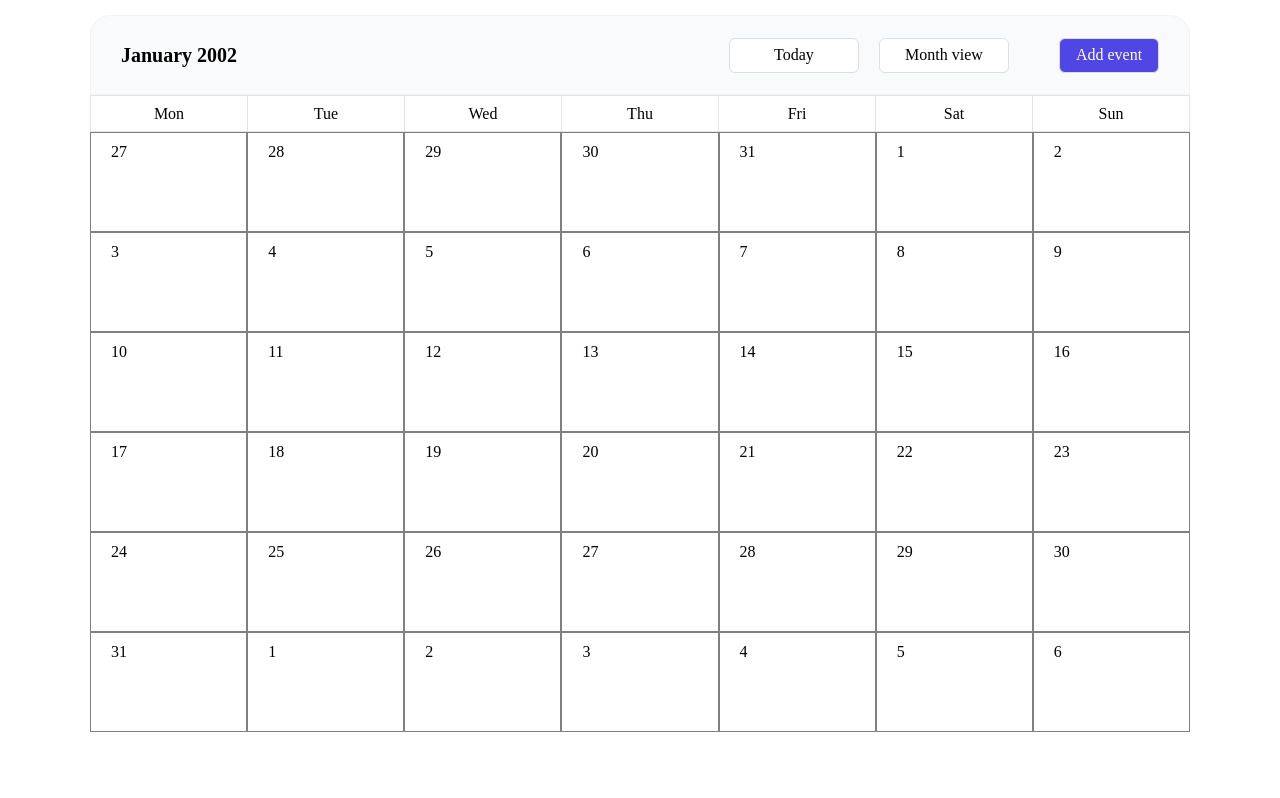
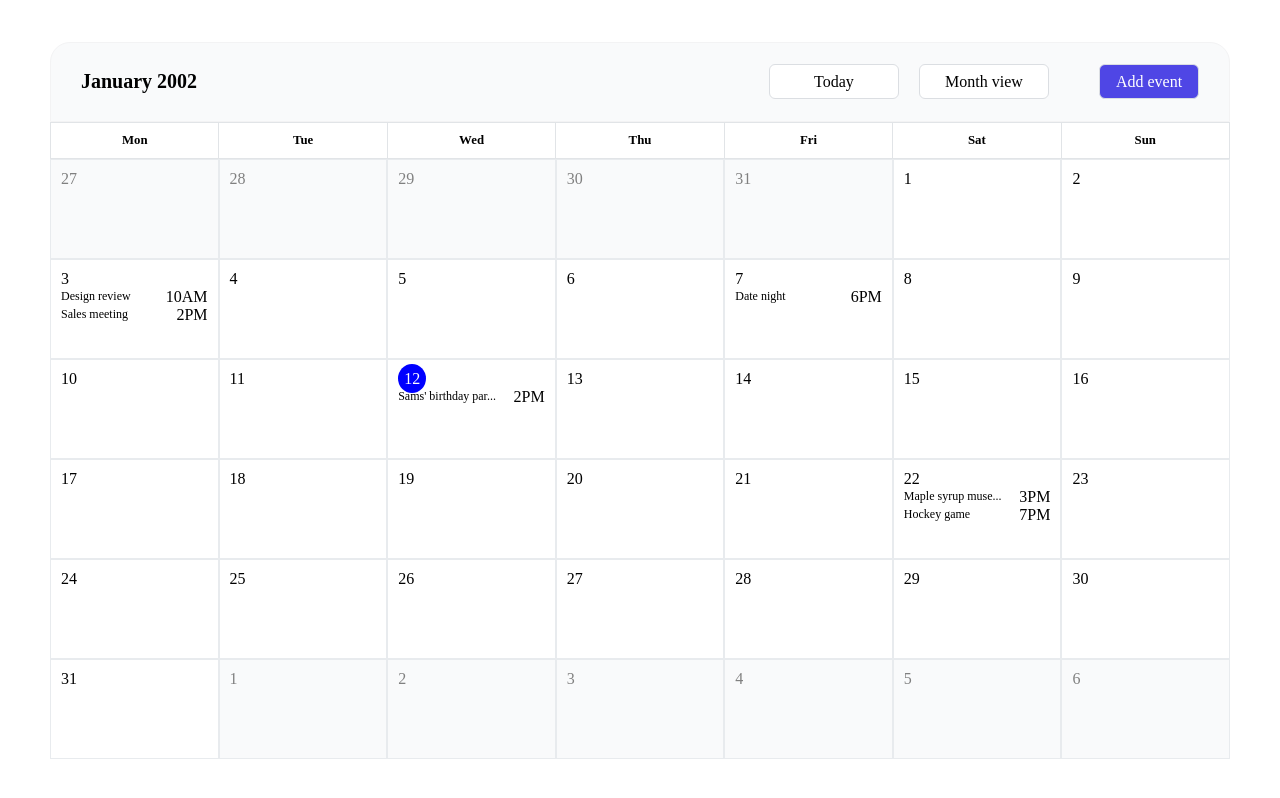
Before and after one commit to griteach/html-css, a plain HTML site: page css/clone_with_grid/index.html in a window 1280 px wide. Drawn offline with Linux system fonts and the light colour scheme.

Commit message:
calander almost...

```diff
--- a/css/clone_with_grid/index.css
+++ b/css/clone_with_grid/index.css
@@ -8,14 +8,22 @@ body{
     background-color: white;
 }
 .container{
-    padding:15px 90px;
-    min-width: 800px;
+    width:100%;
+    height:100%;
+
+    display: flex;
+    flex-direction: column;
+    justify-content: center;
+    align-items: center;
+    padding:15px 50px;
+
 
 
 }
 
 header {
-    width:100%;
+    width: 100%;
+    max-width:1500px;
     background-color: #F9FAFB;
     height:80px;
     border-top-left-radius: 20px;
@@ -63,6 +71,7 @@ header {
 
 main{
     width:100%;
+    max-width:1500px;
 
 }
 
@@ -81,7 +90,8 @@ main{
     display:flex;
     justify-content: center;
     align-items: center;
-
+    font-size:0.8rem;
+    font-weight: 600;
     height:35px;
     background-color: white;
 }
@@ -90,17 +100,41 @@ main{
     display: grid;
     grid-template-columns: repeat(7,1fr);
     grid-gap: 0.5 em;
-
     grid-gap: 1px solid 1px;
 
 }
 
 .date{
     height:100px;
-    padding-left: 20px;
+    padding-left: 10px;
+    padding-right:10px;
     padding-top: 10px;
-    border:1px solid gray;
+
+    border:1px solid rgba(232, 235, 238,1);
+
 }
-.prev_view{
+.other_month{
     background-color: #F9FAFB;
+    color:gray;
 }
+
+.today{
+    background-color: blue;
+    display:inline;
+    border-radius: 50%;
+    padding:6px;
+    color:white;
+}
+
+
+
+.date > div:nth-child(n+2){
+    display:flex;
+    justify-content: space-between;
+    align-items: center;
+
+}
+
+.schedule{
+    font-size: 12px;
+}
--- a/css/clone_with_grid/index.html
+++ b/css/clone_with_grid/index.html
@@ -31,48 +31,75 @@
 
             <div class="content_date">
                 <div class="dates scheduled">
-                    <div class="date prev">27</div>
-                    <div class="date prev">28</div>
-                    <div class="date prev">29</div>
-                    <div class="date prev">30</div>
-                    <div class="date prev">31</div>
-                    <div class="date">1</div>
-                    <div class="date">2</div>
-                    <div class="date">3</div>
-                    <div class="date">4</div>
-                    <div class="date">5</div>
-                    <div class="date">6</div>
-                    <div class="date">7</div>
-                    <div class="date">8</div>
-                    <div class="date">9</div>
-                    <div class="date">10</div>
-                    <div class="date">11</div>
-                    <div class="date">12</div>
-                    <div class="date">13</div>
-                    <div class="date">14</div>
-                    <div class="date">15</div>
-                    <div class="date">16</div>
-                    <div class="date">17</div>
-                    <div class="date">18</div>
-                    <div class="date">19</div>
-                    <div class="date">20</div>
-                    <div class="date">21</div>
-                    <div class="date">22</div>
-                    <div class="date">23</div>
-                    <div class="date">24</div>
-                    <div class="date">25</div>
-                    <div class="date">26</div>
-                    <div class="date">27</div>
-                    <div class="date">28</div>
-                    <div class="date">29</div>
-                    <div class="date">30</div>
-                    <div class="date">31</div>
-                    <div class="date">1</div>
-                    <div class="date">2</div>
-                    <div class="date">3</div>
-                    <div class="date">4</div>
-                    <div class="date">5</div>
-                    <div class="date">6</div>
+                    <div class="date other_month">27</div>
+                    <div class="date other_month">28</div>
+                    <div class="date other_month">29</div>
+                    <div class="date other_month">30</div>
+                    <div class="date other_month">31</div>
+                    <div class="date"><div>1</div></div>
+                    <div class="date"><div>2</div></div>
+                    <div class="date">
+                        <div>3</div>
+                        <div>
+                            <span class="schedule">Design review</span>
+                            <span class="time">10AM</span>
+                        </div>
+                        <div>
+                            <span class="schedule">Sales meeting</span>
+                            <span class="time">2PM</span>
+                        </div>
+
+                    </div>
+                    <div class="date"><div>4</div></div>
+                    <div class="date"><div>5</div></div>
+                    <div class="date"><div>6</div></div>
+                    <div class="date"><div>7</div>
+                    <div>
+                        <span class="schedule">Date night</span>
+                        <span class="time">6PM</span>
+                    </div></div>
+                    <div class="date"><div>8</div></div>
+                    <div class="date"><div>9</div></div>
+                    <div class="date"><div>10</div></div>
+                    <div class="date"><div>11</div></div>
+                    <div class="date"><div class="today">12</div>
+                    <div>
+                        <span class="schedule">Sams' birthday par...</span>
+                        <span class="time">2PM</span>
+                    </div></div>
+                    <div class="date"><div>13</div></div>
+                    <div class="date"><div>14</div></div>
+                    <div class="date"><div>15</div></div>
+                    <div class="date"><div>16</div></div>
+                    <div class="date"><div>17</div></div>
+                    <div class="date"><div>18</div></div>
+                    <div class="date"><div>19</div></div>
+                    <div class="date"><div>20</div></div>
+                    <div class="date"><div>21</div></div>
+                    <div class="date"><div>22</div>
+                    <div>
+                        <span class="schedule">Maple syrup muse...</span>
+                        <span class="time">3PM</span>
+                    </div>
+                    <div>
+                        <span class="schedule">Hockey game</span>
+                        <span class="time">7PM</span>
+                    </div></div>
+                    <div class="date"><div>23</div></div>
+                    <div class="date"><div>24</div></div>
+                    <div class="date"><div>25</div></div>
+                    <div class="date"><div>26</div></div>
+                    <div class="date"><div>27</div></div>
+                    <div class="date"><div>28</div></div>
+                    <div class="date"><div>29</div></div>
+                    <div class="date"><div>30</div></div>
+                    <div class="date"><div>31</div></div>
+                    <div class="date other_month">1</div>
+                    <div class="date other_month">2</div>
+                    <div class="date other_month">3</div>
+                    <div class="date other_month">4</div>
+                    <div class="date other_month">5</div>
+                    <div class="date other_month">6</div>
                 </div>
             </div>
 
```
